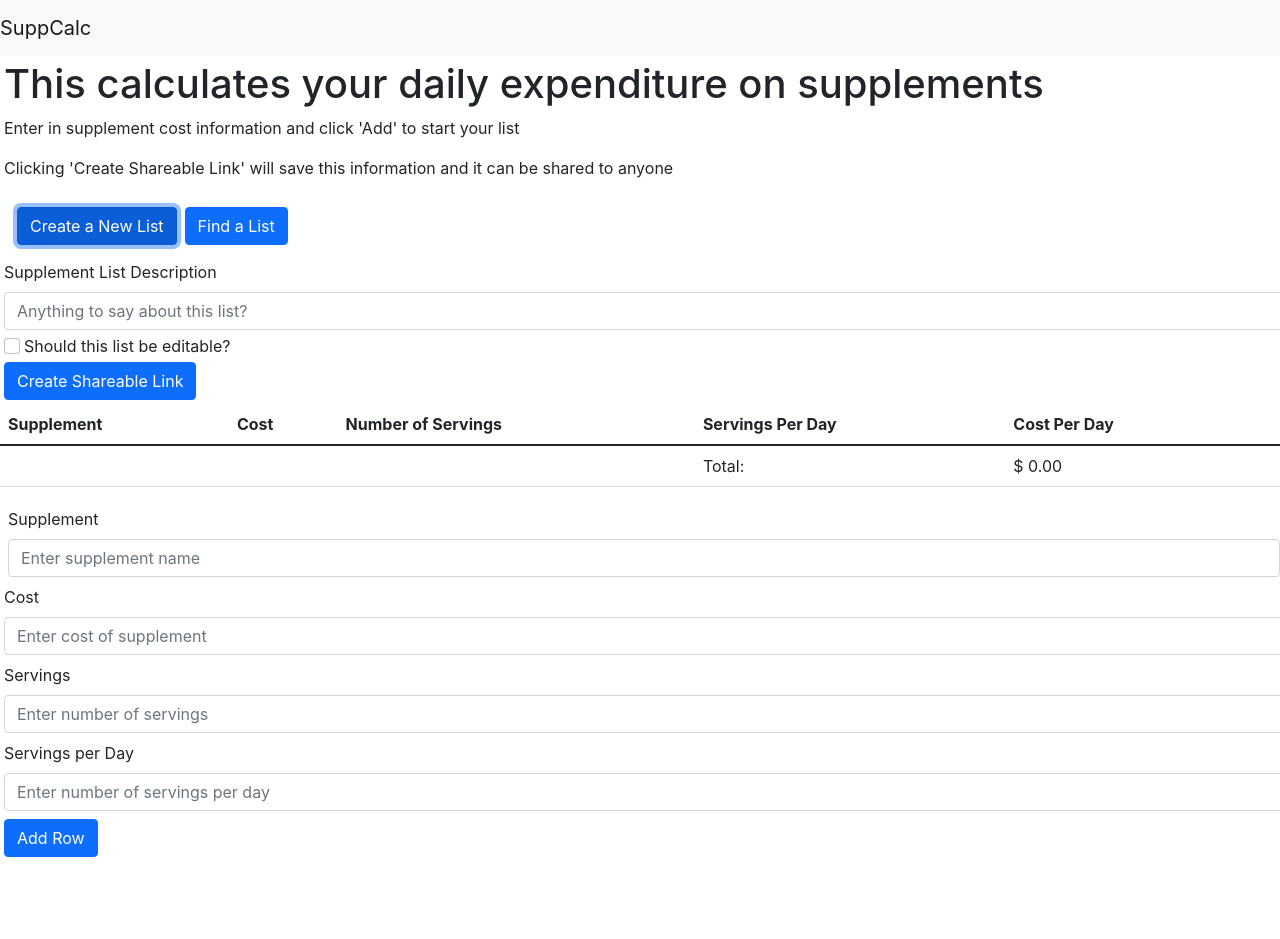
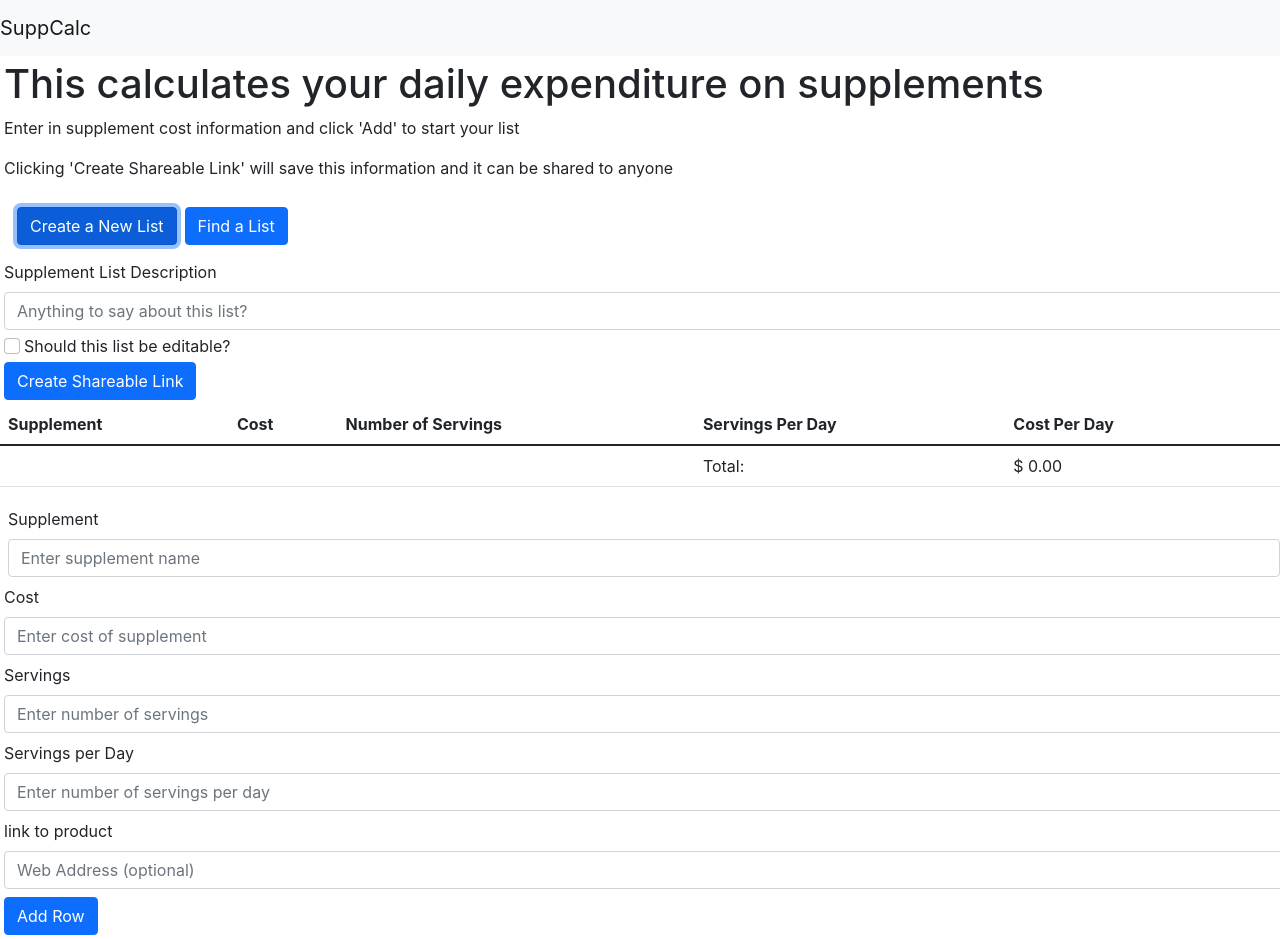
Before and after one commit to connersmartin/suppCalc, a React (Create React App) app: page / in a window 1280 px wide. Both pictures are taken after a click on the button "Create a New List". Before the commit the page ends 861 px from the top, so only its background shows below. Built offline with nearby package versions, Linux system fonts and the light colour scheme.

Commit message:
adding ability to link to product

```diff
--- a/src/App.js
+++ b/src/App.js
@@ -24,6 +24,7 @@ class App extends React.Component {
       servingsPerDay: 0,
       costPerDay: 0,
       total: 0,
+      link: '',
       rows: [],
       shareId: '',
       shareUrl: '',
@@ -48,6 +49,7 @@ class App extends React.Component {
       servingsPerDay: 0,
       costPerDay: 0,
       total: 0,
+      link: '',
       rows: [],
       shareId: '',
       editable: false,
@@ -65,6 +67,7 @@ class App extends React.Component {
       servingsPerDay: 0,
       costPerDay: 0,
       total: 0,
+      link: '',
       rows: [],
       shareId: '',
       editable: false,
@@ -130,7 +133,8 @@ class App extends React.Component {
       supplement: '',
       cost: 0,
       servings: 0,
-      servingsPerDay: 0
+      servingsPerDay: 0,
+      link: ''
     });
 
   }
@@ -162,7 +166,8 @@ class App extends React.Component {
       servings: row.servings,
       servingsPerDay: row.servingsPerDay,
       rows: rows,
-      total: this.getSum(rows)
+      total: this.getSum(rows),
+      link: row.link
     });
   }
 
@@ -185,7 +190,8 @@ class App extends React.Component {
       cost: this.state.cost,
       servings: this.state.servings,
       servingsPerDay: this.state.servingsPerDay,
-      costPerDay: this.calculate()
+      costPerDay: this.calculate(),
+      link: this.state.link
     })
     this.setState({ rows: rows });
   }
@@ -211,7 +217,7 @@ class App extends React.Component {
     if (obj !== null) {
       data = JSON.stringify(obj);
     }
-    let url = process.env.REACT_APP_BASEURL;
+    let url = process.env.REACT_APP_BASEURL ?? "https://localhost:3001/share";
     if (param !== '') {
       url = `${url}/${param}`;
     }
@@ -260,7 +266,8 @@ class App extends React.Component {
         cost: r.cost,
         servings: r.servings,
         servingsPerDay: r.servingsPerDay,
-        costPerDay: r.costPerDay
+        costPerDay: r.costPerDay,
+        link: r.link
       });
       this.setState({
         editable: data.editable,
@@ -315,6 +322,7 @@ class App extends React.Component {
               servings={this.state.servings}
               servingsPerDay={this.state.servingsPerDay}
               costPerDay={this.state.costPerDay}
+              link={this.state.link}
             />
           }
         </div>
--- a/src/RowInputs.js
+++ b/src/RowInputs.js
@@ -35,6 +35,10 @@ class RowInputs extends React.Component {
                         <label className='m-1' htmlFor="servingsPerDay">Servings per Day</label>
                         <input type="number" className="form-control m-1" name="servingsPerDay" id="servingsPerDay" placeholder="Enter number of servings per day" value={this.props.servingsPerDay || ''} onChange={this.handleChange} />
                     </div>
+                    <div className="form-group">
+                        <label className='m-1' htmlFor="link">link to product</label>
+                        <input type="text" className="form-control m-1" name="link" id="link" placeholder="Web Address (optional)" value={this.props.link || ''} onChange={this.handleChange} />
+                    </div>
                     <button type="submit" className="btn btn-primary m-1">Add Row</button>
                 </form>
             </div>
--- a/src/TableDisplay.js
+++ b/src/TableDisplay.js
@@ -17,7 +17,7 @@ class TableDisplay extends React.Component {
                 <tbody id="tableBody">
                     {this.props.rows.map((r) => (
                         <tr key={r.id} >
-                            <td>{r.supplement}</td>
+                            <td><a href={r.link} target='_blank' rel='noreferrer noopener'>{r.supplement}</a></td>
                             <td>{r.cost}</td>
                             <td>{r.servings}</td>
                             <td>{r.servingsPerDay}</td>
```
